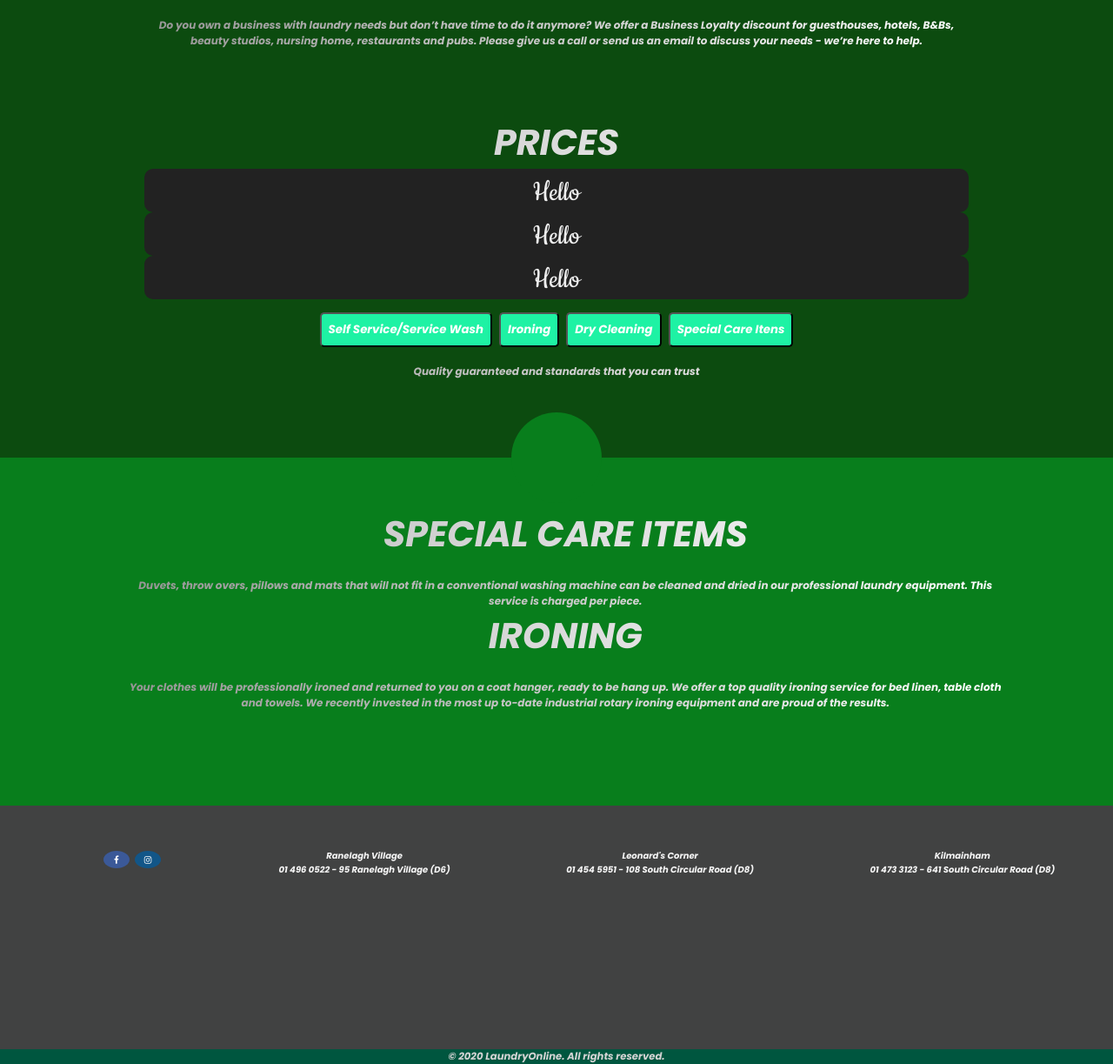
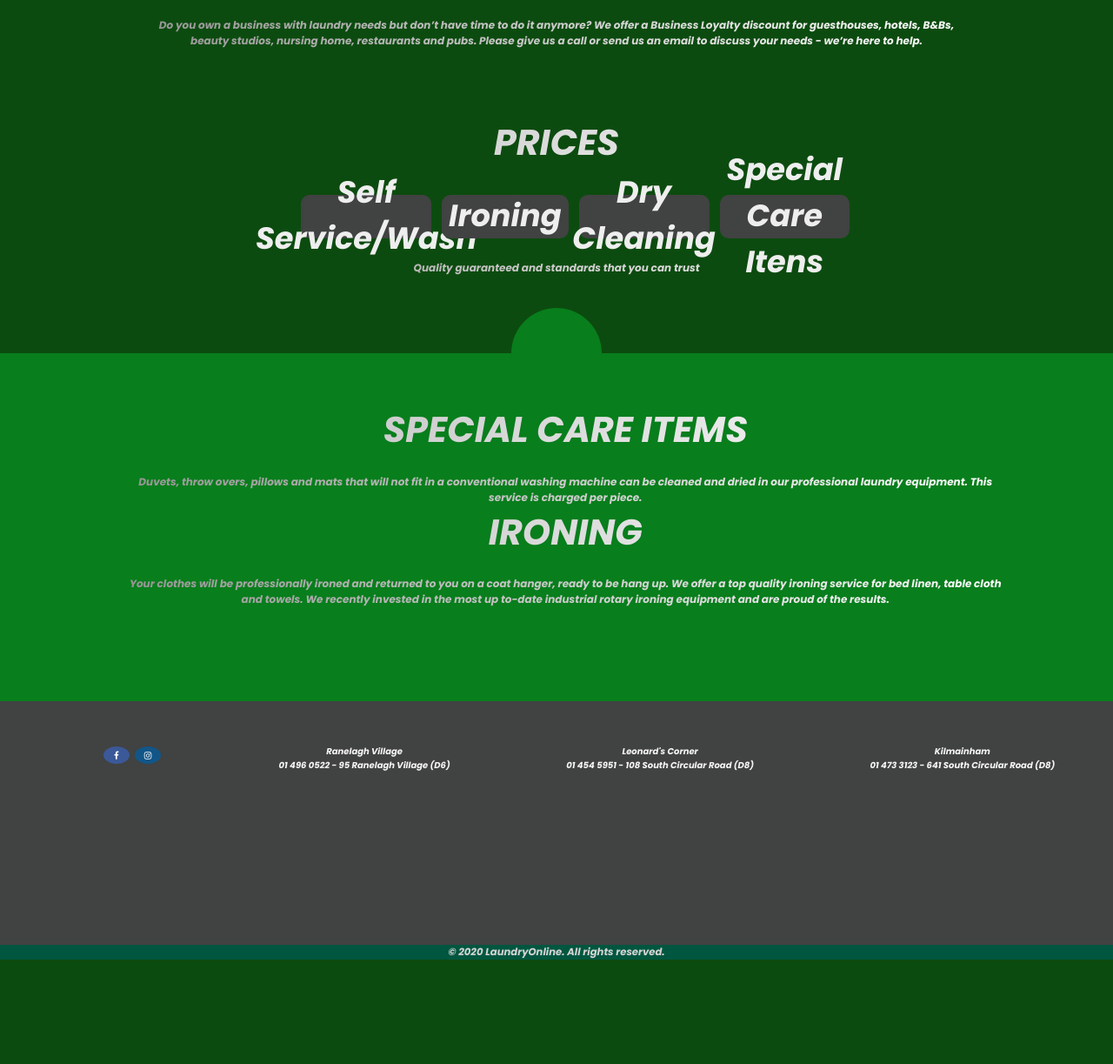
Before and after one commit to RaphaelQSmith/lavanderia, a PHP site: page / in a window 1280 px wide. Shown: the part 1479-2702 px from the top of the page at 87% size. After the commit the page ends 2582 px from the top, so only its background shows below. Run offline with PHP 8.4, Linux system fonts and the light colour scheme.

Commit message:
Colors and buttons

```diff
--- a/index.html
+++ b/index.html
@@ -89,25 +89,24 @@
 
         <div class="subitem">
             <h3>PRICES</h3>
-            <div>
-                <div id="btn">
-                    <span class="noselect">Hello</span>
+            <div style="display: inline-flex;">
+                <button id="btn">
+                    <span class="noselect">Self Service/Wash</span>
                     <div id="circle"></div>
-                </div>
-                <div id="btn">
-                    <span class="noselect">Hello</span>
+                </button>
+                <button id="btn">
+                    <span class="noselect">Ironing</span>
                     <div id="circle"></div>
-                </div>
-                <div id="btn">
-                    <span class="noselect">Hello</span>
+                </button>
+                <button id="btn">
+                    <span class="noselect">Dry Cleaning</span>
                     <div id="circle"></div>
-                </div>
+                </button>
+                <button id="btn">
+                    <span class="noselect">Special Care Itens</span>
+                    <div id="circle"></div>
+                </button>
             </div>
-
-            <button>Self Service/Service Wash</button>
-            <button>Ironing</button>
-            <button>Dry Cleaning</button>
-            <button>Special Care Itens</button>
             <p>Quality guaranteed and standards that you can trust</p>
         </div>
     </div>
--- a/style.css
+++ b/style.css
@@ -287,14 +287,14 @@
 
 
 #btn {
-    background: #222;
+    background: #414242;
     height: 50px;
-    min-width: 150px;
+    width: 150px;
     border: none;
     border-radius: 10px;
     color: #eee;
-    font-size: 20px;
-    font-family: 'Cookie', cursive;
+    font-size: 13px;
+    font-family: ;
     position: relative;
     transition: 1s;
     -webkit-tap-highlight-color: transparent;
@@ -303,6 +303,7 @@
     justify-content: center;
     cursor: pointer;
     padding-top: 5px;
+    margin: 1%;
   }
 
   #btn #circle {
```
